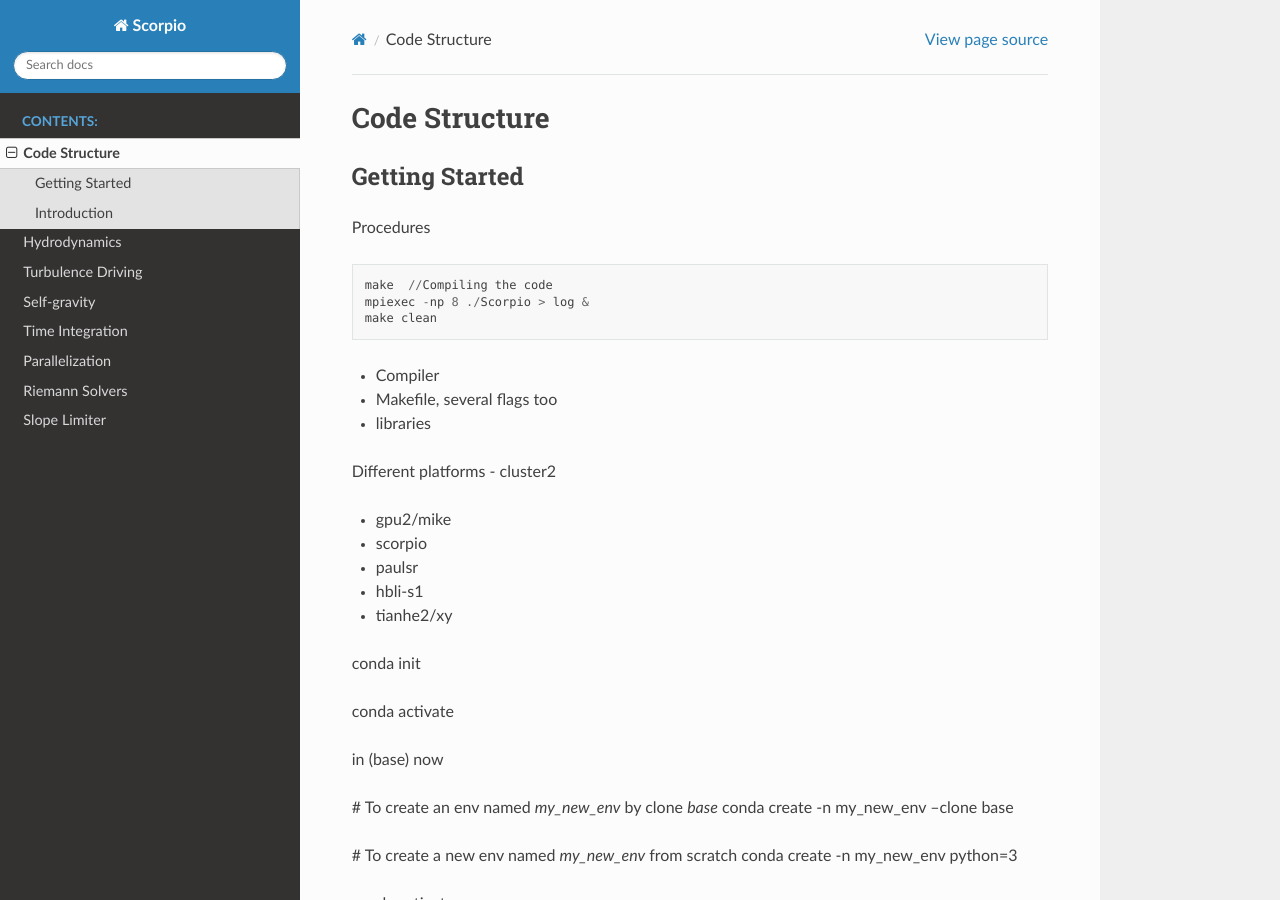
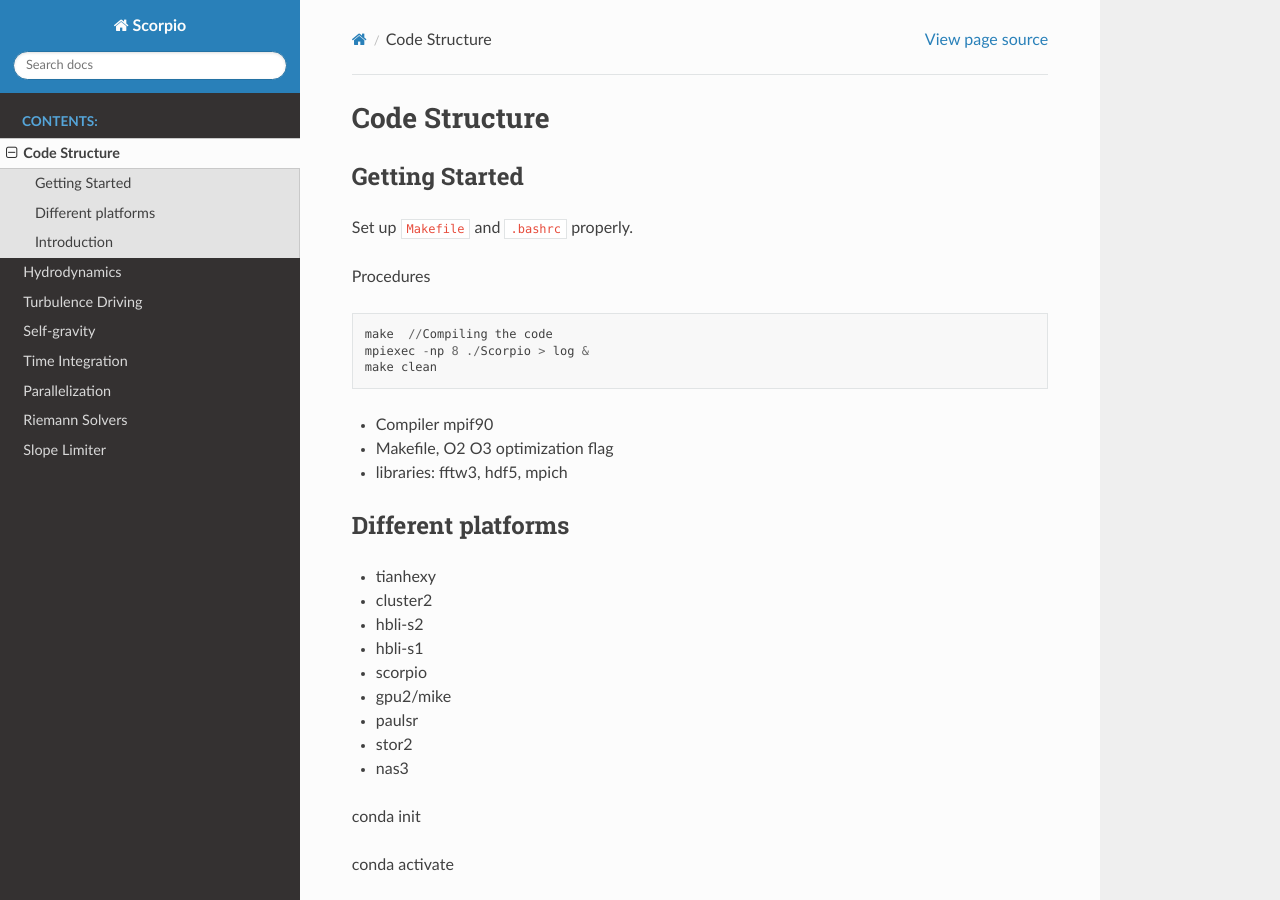
Before and after one commit to holam1hk/Scorpio-Docs, a Sphinx documentation site: the page built from docs/source/code_structure.rst, in a window 1280 px wide and 900 px high. Built offline with Sphinx 7.4.7 and the Read the Docs theme 3.1.0, drawn with Linux system fonts in a browser that asks for light colours; pages that are not in the unit, such as notebooks, are missing from menus.

Commit message:
updated procedures

```diff
--- a/docs/source/code_structure.rst
+++ b/docs/source/code_structure.rst
@@ -5,30 +5,42 @@ Code Structure
 **************
 Getting Started
 ===============
+Set up ``Makefile`` and ``.bashrc`` properly.
+
 Procedures ::
 
     make  //Compiling the code
     mpiexec -np 8 ./Scorpio > log &
     make clean
 
-- Compiler
+- Compiler mpif90
 
-- Makefile, several flags too
+- Makefile, O2 O3 optimization flag
 
-- libraries
+- libraries: fftw3, hdf5, mpich
 
 Different platforms
+==================
+- tianhexy
+
 - cluster2
+
+- hbli-s2
+
+- hbli-s1
+
+- scorpio
 
 - gpu2/mike
 
-- scorpio
-
 - paulsr
 
-- hbli-s1
+- stor2
 
-- tianhe2/xy
+- nas3
+
+
+
 
 
 
```
